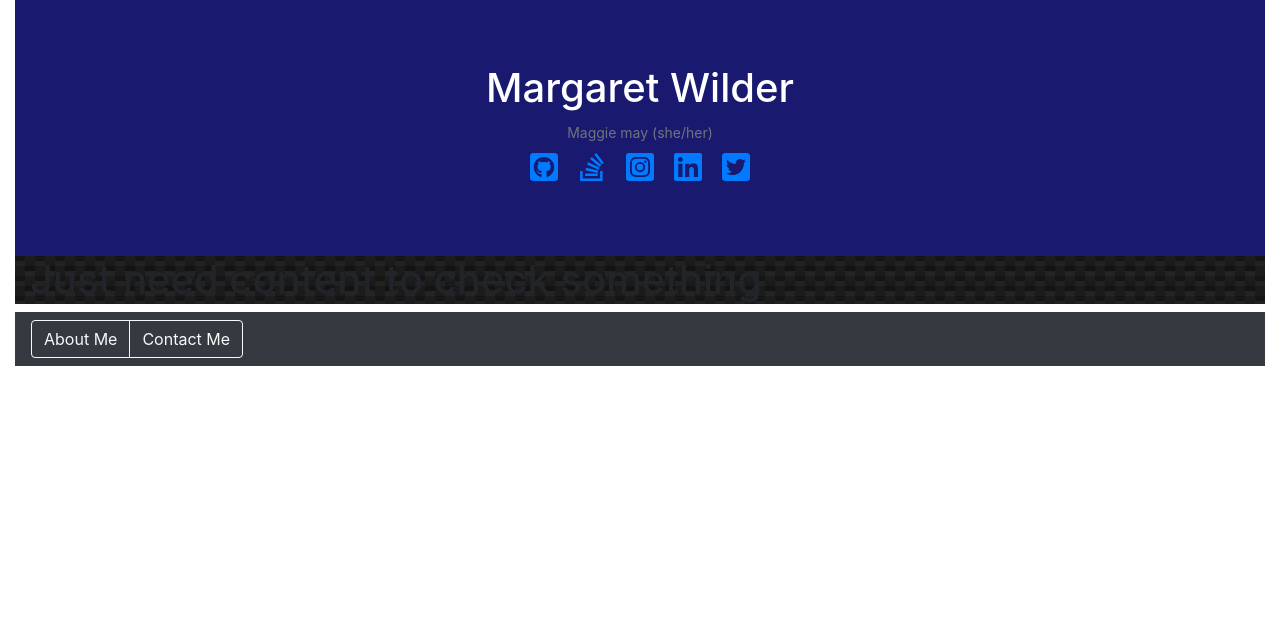
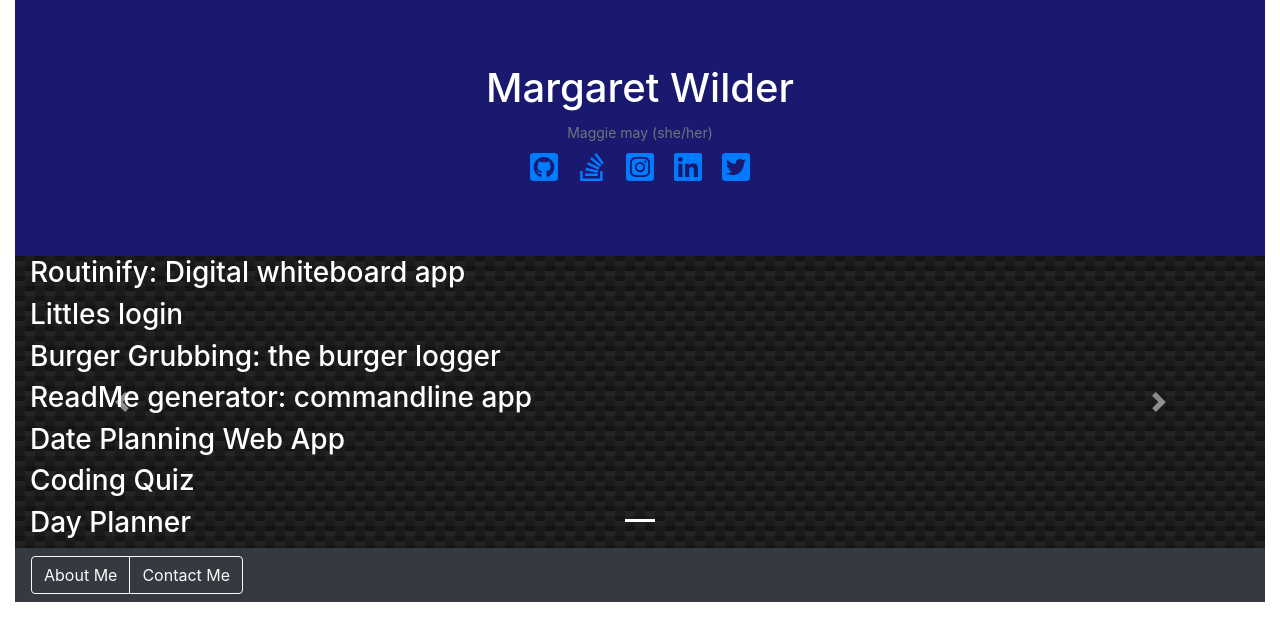
Before and after one commit to maggiemaywilder/my-portfolio, a React (Create React App) app: page / in a window 1280 px wide. Shown: the top 640 px of the page. Built offline with nearby package versions, Linux system fonts and the light colour scheme.

Commit message:
define components and props to projects

```diff
--- a/src/App.js
+++ b/src/App.js
@@ -92,7 +92,7 @@ function App() {
         <Header title='Margaret Wilder' nickname='Maggie may' pronouns="(she/her)" links={links} />
       </header>
       <body>
-        <Body />
+        <Body projects={projects} />
       </body>
       <footer>
         <Footer />
--- a/src/components/Body.js
+++ b/src/components/Body.js
@@ -1,10 +1,19 @@
-import { Container } from 'react-bootstrap';
+import { Container, Carousel } from 'react-bootstrap';
+import Projects from './Projects';
+import { useState } from 'react';
 
-const Body = () => {
+const Body = ({ projects }) => {
+    const [index, setIndex] =useState(0);
+
+    const handleSelect = (selectedIndex, e) => {
+        setIndex(selectedIndex);
+    };
+
     return (
-        <Container fluid className='body mb-0'>
-                <h1>Just need content to check something</h1>
-
+        <Container fluid className='body mb-0 text-white'>
+            <Carousel activeIndex={index} onSelect={handleSelect} pause='hover' wrap>
+                <Projects projects={projects} />
+            </Carousel>
         </Container>
     )
 }
--- /dev/null
+++ b/src/components/Projects.js
@@ -0,0 +1,15 @@
+import { CarouselItem } from 'react-bootstrap';
+import { useState } from 'react';
+
+const Projects = ({ projects }) => {
+    return (
+        <>
+            {projects.map((project) => (
+                <h3 key={project.id}>{project.title}</h3>
+            ))}
+
+        </>
+    )
+}
+
+export default Projects
```
